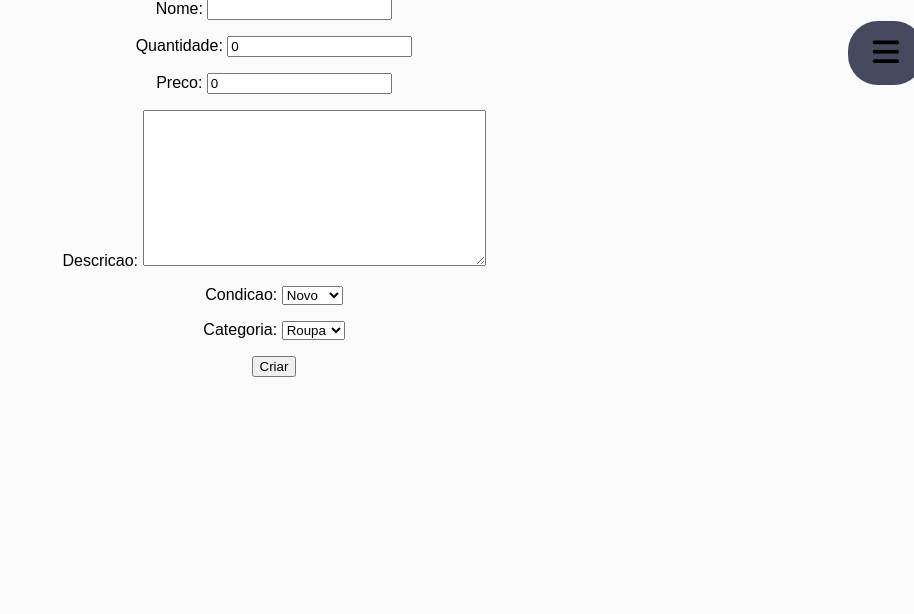
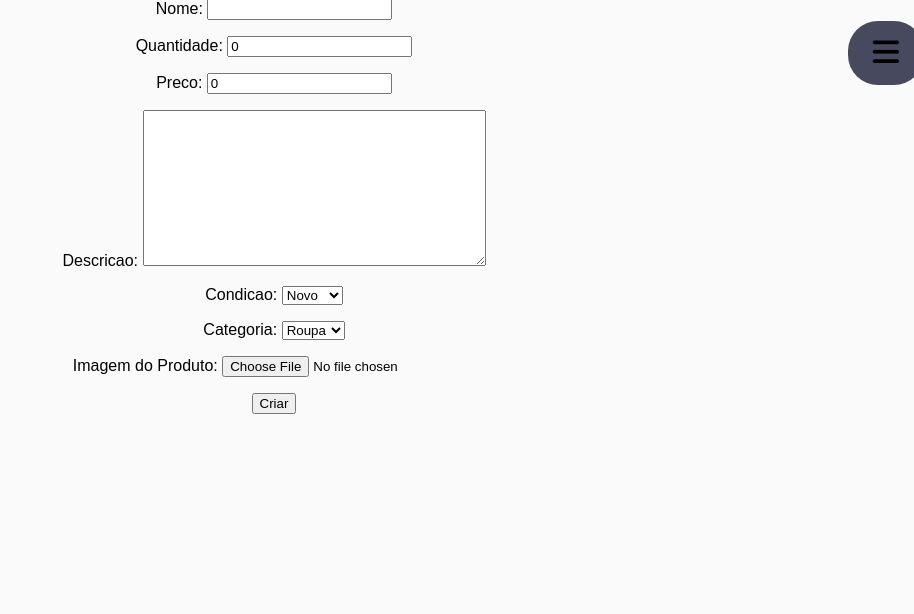
Before and after one commit to samuel0correia/ibuypr, a Django app: page /ibuy/criarproduto in a window 1280 px wide. Shown: the part 77-691 px from the top of the page, without its empty margins (366-1280 px from the left). Run offline with Django 4.2, Linux system fonts and the light colour scheme; a user stored in the database is signed in; data comes from the database, SQL or seed files in the repository; some libraries are stand-ins or nearby versions.

Commit message:
Adicionadas as imagens de produtos e um botão de like

```diff
--- a/ibuypr/ibuy/forms.py
+++ b/ibuypr/ibuy/forms.py
@@ -9,9 +9,10 @@ from .models import Categoria, Produto, Comentario
 
 
 class ProdutoForm(forms.ModelForm):
+    img_produto = forms.ImageField(label='Imagem do Produto')
     class Meta:
         model = Produto
-        fields = ['nome', 'quantidade', 'preco', 'descricao', 'condicao', 'categoria']
+        fields = ['nome', 'quantidade', 'preco', 'descricao', 'condicao', 'categoria', 'img_produto']
 
 
 class ComprarProdutoForm(forms.Form):
@@ -24,8 +25,8 @@ class ContaForm(forms.Form):
     username = forms.CharField(label='Username', max_length=100)
     password = forms.CharField(label='Password', widget=forms.PasswordInput())
     cpassword = forms.CharField(label='Confirmar Password', widget=forms.PasswordInput())
-    img_user = forms.FileField(label='Imagem de Utilizador',
-                               widget=forms.FileInput(attrs={'accept': 'image/png, image/gif, image/jpeg'}))
+    img_user = forms.ImageField(label='Imagem de Utilizador')
+
 
 class ComentarioForm(forms.ModelForm):
     class Meta:
--- a/ibuypr/ibuy/models.py
+++ b/ibuypr/ibuy/models.py
@@ -14,18 +14,19 @@ class Categoria(models.Model):
 
 class Utilizador(models.Model):
     user = models.OneToOneField(User, on_delete=models.CASCADE)
-    nome_imagem = models.CharField(max_length=100, default='user.png')
+    imagem = models.CharField(max_length=100, default='utilizador.svg')
 
 
 class Produto(models.Model):
     user = models.ForeignKey(User, on_delete=models.CASCADE, default="")
+    likes = models.ManyToManyField(User, related_name='likes')
     nome = models.CharField(max_length=100)
     categoria = models.ForeignKey(Categoria, on_delete=models.CASCADE, default="", related_name="Categoria")
     quantidade = models.IntegerField(default=0)
     descricao = models.TextField()  # mudar
     preco = models.FloatField(default=0) # decimal field ??
-    # nome_imagem = models.CharField(max_length=200, default="")
-    # image = models.ImageField(null=False, blank=False)
+    imagem = models.CharField(max_length=100, default='produto.svg')
+    #imagem = models.ImageField(upload_to='images/utilizador/')
 
     NOVO = 'novo'
     USADO = 'usado'
@@ -34,6 +35,9 @@ class Produto(models.Model):
         (USADO, 'Usado'),
     )
     condicao = models.CharField(choices=OPCOES_CONDICAO, default=NOVO, max_length=100)
+
+    def total_likes(self):
+        return self.likes.count()
 
 
 class Rating(models.Model):
@@ -47,3 +51,8 @@ class Comentario(models.Model):
     user = models.ForeignKey(User, on_delete=models.CASCADE)
     produto = models.ForeignKey(Produto, on_delete=models.CASCADE)
     texto = models.TextField()
+
+
+# class Like(models.Model):
+#     user = models.ForeignKey(User, on_delete=models.CASCADE, primary_key=True)
+#     produto = models.ForeignKey(Produto, on_delete=models.CASCADE, primary_key=True)
--- a/ibuypr/ibuy/templates/ibuy/criarproduto.html
+++ b/ibuypr/ibuy/templates/ibuy/criarproduto.html
@@ -8,7 +8,7 @@
 </head>
 <body>
 {% block content %}
- <form action="{% url 'ibuy:criarproduto' %}" method="post">
+ <form action="{% url 'ibuy:criarproduto' %}" enctype="multipart/form-data" method="post">
      {% csrf_token %}
      {{ form.as_p }}
      <!-- {{ form2.as_p }} -->
--- a/ibuypr/ibuy/templates/ibuy/perfil.html
+++ b/ibuypr/ibuy/templates/ibuy/perfil.html
@@ -12,7 +12,7 @@
     <aside style="float:left; padding: 15px; margin: 15px">
         <p>
         <!-- {% static 'ibuy/images/' %}{{utilizador.nome_imagem}} -->
-        <img src="{% static 'media/images/utilizador/'' %}{{utilizador.nome_imagem}}" height=100px width=auto> <br>
+        <img src="{% static 'media/images/utilizador/' %}{{utilizador.imagem}}" height=100px width=auto> <br>
                 {{ user.username }} <br>
 
         ***** <br>
--- a/ibuypr/ibuy/urls.py
+++ b/ibuypr/ibuy/urls.py
@@ -21,6 +21,7 @@ urlpatterns = [
     path('carrinho', views.carrinho, name='carrinho'),
     path('produto/<int:produto_id>', views.produto, name='produto'),
     path('produto/<int:produto_id>/apagarproduto', views.apagarproduto, name='apagarproduto'),
+    path('produto/<int:produto_id>/like', views.likeProduto, name='like_produto'),
     path('updatecarrinho/<int:produto_id>', views.updatecarrinho, name='updatecarrinho'),
     path('removercarrinho/<int:produto_id>', views.removercarrinho, name='removercarrinho'),
     # path('adicionarcomentario/<int:produto_id>', views.adicionarcomentario, name='adicionarcomentario')
--- a/ibuypr/ibuy/views.py
+++ b/ibuypr/ibuy/views.py
@@ -100,7 +100,7 @@ def produto(request, produto_id):
     else:
         produto = get_object_or_404(Produto, pk=produto_id)
         user = get_object_or_404(User, pk=produto.user_id)
-        listacomentarios = Comentario.objects.filter(produto_id = produto_id)
+        listacomentarios = Comentario.objects.filter(produto_id=produto_id)
         context = {
             'listacomentarios': listacomentarios,
             'nome_user': user.username,
@@ -109,6 +109,13 @@ def produto(request, produto_id):
             'comentarioform': ComentarioForm,
         }
         return render(request, 'ibuy/produto.html', context)
+
+
+def likeProduto(request, produto_id):
+    produto = get_object_or_404(Produto, pk=produto_id)
+    produto.likes.add(request.user)
+    return HttpResponseRedirect(reverse('ibuy:produto', args=(produto_id,)))
+
 
 # fazer com que o utilizador tambem possa incrementar a quantidade no carrinho
 def carrinho(request):
@@ -155,11 +162,24 @@ def criarproduto(request):
         # imagem = request.FILES['myfile']
         # FileSystemStorage().save(imagem.name, imagem)
         categoria_id = request.POST['categoria']
+        image = request.FILES['img_produto']
         categoria = get_object_or_404(Categoria, pk=categoria_id)
-        produto = Produto(nome=nome, categoria=categoria, quantidade=quantidade, preco=preco, descricao=descricao,
-                          condicao=condicao, user=request.user)
+
+
+        # print(produto.user)
+        if not (nome and quantidade and preco and descricao and condicao and image and categoria):
+            return render(request, 'ibuy/criarproduto.html',
+                          {'form': ProdutoForm, 'error_message': "Não preencheu todos os campos!"})
+
+        produto = Produto(nome=nome, quantidade=quantidade, preco=preco, descricao=descricao,
+                          condicao=condicao, categoria=categoria, user=request.user)
         produto.save()
-        # print(produto.user)
+        nome_imagem = str(produto.id) + '.' + image.name.split('.')[1]
+        FileSystemStorage().save('images/produto/' + nome_imagem, image)
+        produto.imagem = nome_imagem
+        produto.save()
+
+
         return HttpResponseRedirect(reverse('ibuy:meusprodutos'))
     else:
         # form = ProdutoForm
```
Also changed, not shown: ibuypr/ibuy/templates/ibuy/produto.html (+11 -0 lines), ibuypr/db.sqlite3, ibuypr/ibuy/migrations/0001_initial.py, ibuypr/ibuy/migrations/0010_rename_nome_imagem_utilizador_imagem_produto_imagem_and_more.py (added), ibuypr/ibuy/static/media/images/produto/10.jpg (added), ibuypr/ibuy/static/media/images/produto/produto.svg (added), ibuypr/ibuy/static/media/images/utilizador/user.png (deleted), ibuypr/ibuy/static/media/images/utilizador/utilizador.svg (added).
